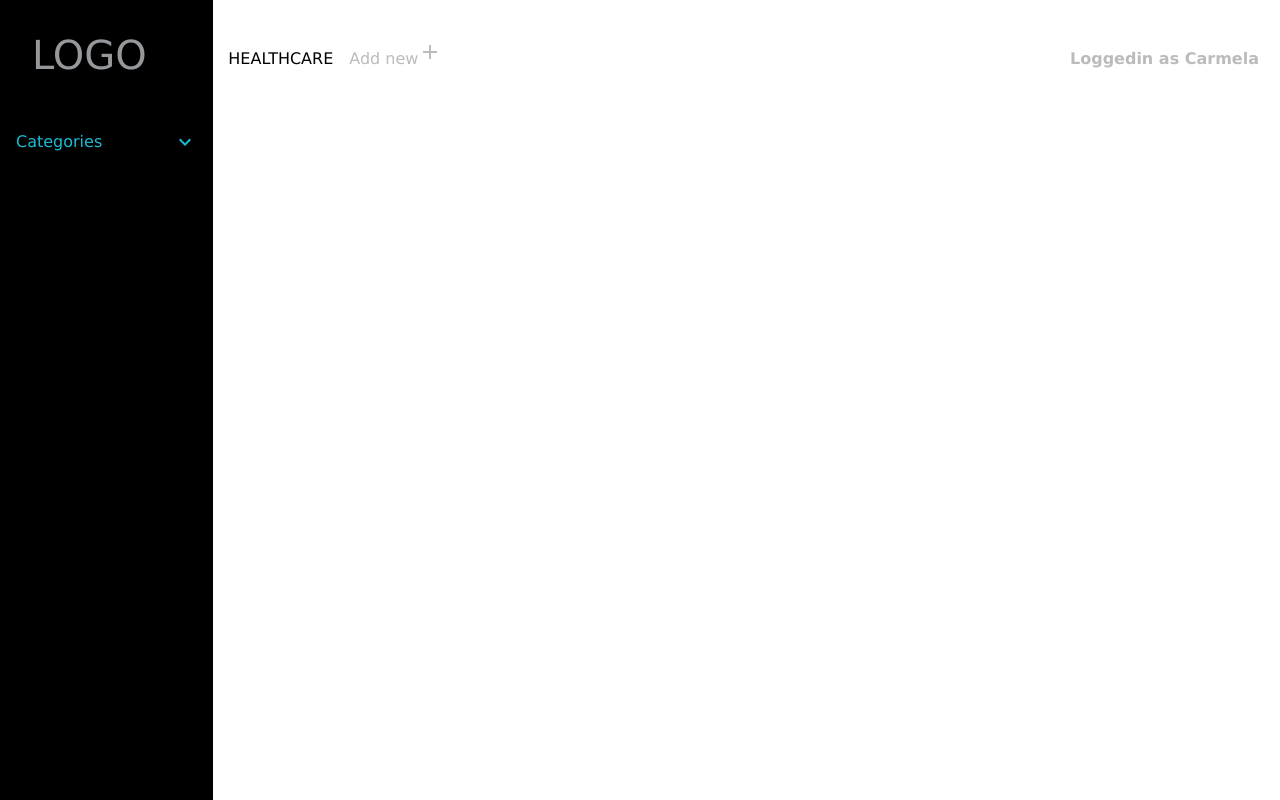
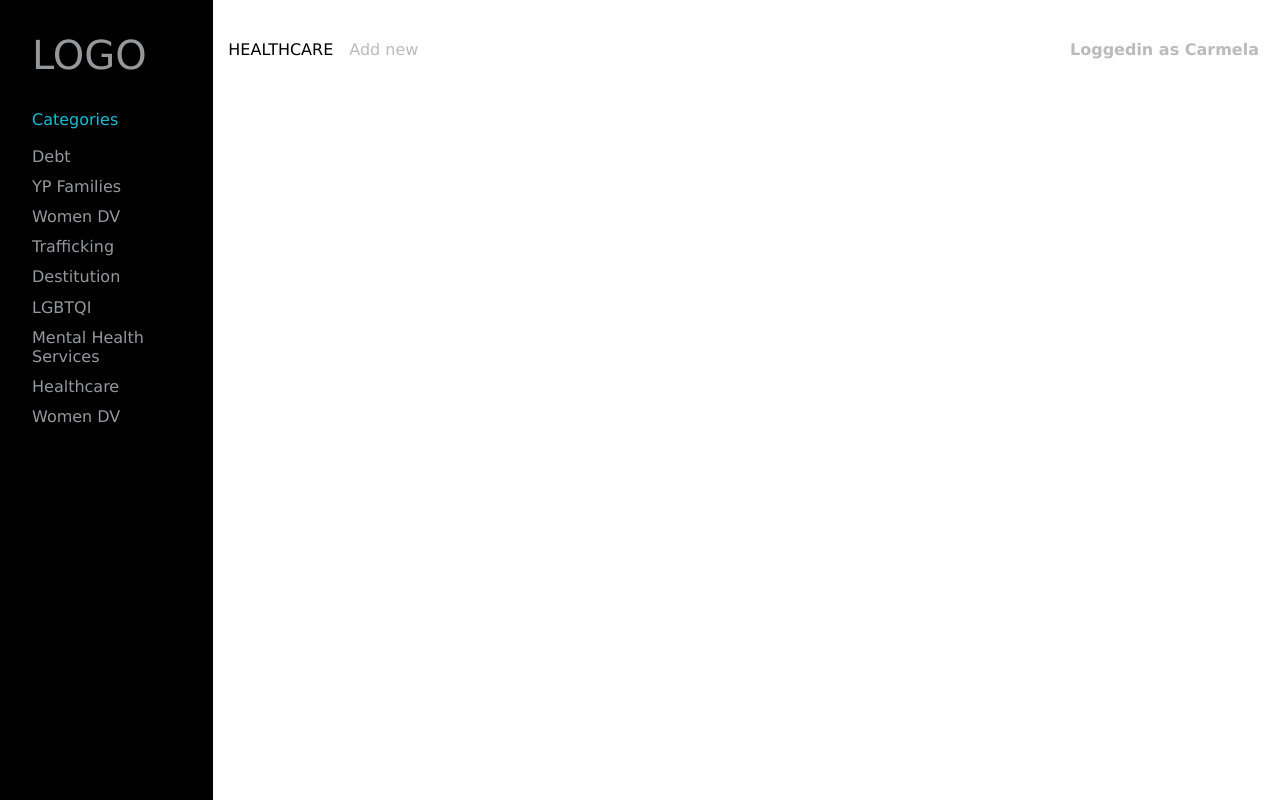
Before and after one commit to wonmaungthein/directory-of-services, a React (Create React App) app in the folder frontend/: page /healthcare in a window 1280 px wide. Both pictures are taken after a click on the element "Categories". Built offline with nearby package versions, Linux system fonts and the light colour scheme.

Commit message:
edit Categories design to fix material-ui issues and used index as file name for different components

```diff
--- a/frontend/src/App.js
+++ b/frontend/src/App.js
@@ -2,7 +2,7 @@ import React from "react";
 import { BrowserRouter as Router } from "react-router-dom";
 import MuiThemeProvider from "material-ui/styles/MuiThemeProvider";
 import SideBar from "./Components/SideBar/SideBar";
-import Home from './Components/Home/Home'
+import Home from './Components/Home/index'
 
 import "./App.css";
 
--- a/frontend/src/Components/Categories/Categories.js
+++ /dev/null
@@ -1,29 +0,0 @@
-import React from 'react';
-import { List, ListItem } from 'material-ui/List';
-import { Link } from "react-router-dom";
-import './categories.css'
-
-const Categories=() => (
-  <div>
-    <List className="categories">
-      <ListItem
-        className="category"
-        primaryText="Categories"
-        initiallyOpen={false}
-        nestedItems={[
-          <Link to="/debt">Debt</Link>,
-          <Link to="/ypfamilies">YP Families</Link>,
-          <Link to="/womendv">Women DV</Link>,
-          <Link to="/trafficking">Trafficking</Link>,
-          <Link to="/destitution">Destitution</Link>,
-          <Link to="/lgbtqi">LGBTQI</Link>,
-          <Link to="/mentalhealthservices">Mental Health Services</Link>,
-          <Link to="/healthcare">Healthcare</Link>,
-          <Link to="/womendv">Women DV</Link>
-        ]}
-      />
-    </List>
-
-  </div>
-);
-export default Categories
--- a/frontend/src/Components/Categories/categories.css
+++ b/frontend/src/Components/Categories/categories.css
@@ -1,17 +1,16 @@
-.categories svg{
-    color: #1abcd4  !important;
+.categories-title{
+    color: #1abcd4;
+    padding: 0 0 1em 2em;
+    display: block;
+    cursor: pointer;
 }
 .categories a{
     display: block;
     text-decoration: none;
-    padding: .2em .2em .2em 2em;
+    padding: .1em .2em .1em 2em;
     margin-bottom: .5em;
     color: #95999c;
 }
 .categories a:hover{
     background: #ddd;
 }
-.category{
-    margin-left: 15px;
-    color: #1abcd4 !important
-}
--- /dev/null
+++ b/frontend/src/Components/Categories/index.js
@@ -0,0 +1,44 @@
+import React, {Component} from 'react';
+import { Link } from "react-router-dom";
+import './categories.css'
+
+
+
+class Categories extends Component{
+  state = {
+    categoriesList: false
+  }
+
+    showListOfcategories = () => {
+      if (this.state.categoriesList) {
+        return <ul>
+          <li><Link to="/debt">Debt</Link></li>
+          <li><Link to="/ypfamilies">YP Families</Link></li>
+          <li><Link to="/womendv">Women DV</Link></li>
+          <li><Link to="/trafficking">Trafficking</Link></li>
+          <li><Link to="/destitution">Destitution</Link></li>
+          <li><Link to="/lgbtqi">LGBTQI</Link></li>
+          <li><Link to="/mentalhealthservices">Mental Health Services</Link></li>
+          <li><Link to="/healthcare">Healthcare</Link></li>
+          <li><Link to="/womendv">Women DV</Link></li>
+        </ul>
+      }
+    }
+
+  onClickChange = () => {
+    this.setState({
+      categoriesList: !this.state.categoriesList
+    })
+  }
+
+  render() {
+    return (
+      <div className="categories">
+        <span className="categories-title" onClick={this.onClickChange}>Categories</span>
+        {this.showListOfcategories()}
+      </div>
+    )
+  }
+}
+
+export default Categories
--- a/frontend/src/Components/Home/home.css
+++ b/frontend/src/Components/Home/home.css
@@ -16,7 +16,7 @@
 .main-nav .orgonaization-title .add-orgonaization-button{
     text-decoration: none;
     display: inline-block;
-    padding: 0 0 .6em 1em;
+    padding-left: 1em;
     color: #bbb;
 }
 .main-nav .add-orgnaization svg{
--- a/frontend/src/Components/Home/Home.js
+++ b/frontend/src/Components/Home/index.js
@@ -1,14 +1,14 @@
 import React from 'react';
-import ContentAdd from 'material-ui/svg-icons/content/add';
+//import ContentAdd from 'material-ui/svg-icons/content/add';
 import { Link } from "react-router-dom";
 import './home.css'
-
+//<ContentAdd className="button-icon" />
 const Home = () =>(
   <div>
     <div className="main-nav">
       <div className="orgonaization-title">
         <span>HEALTHCARE</span>
-        <Link to="/addOrgonaization" className="add-orgnaization"><span className="add-orgonaization-button">Add new</span><ContentAdd className="button-icon" /></Link>
+        <Link to="/addOrganisation" className="add-orgnaization"><span className="add-orgonaization-button">Add new</span></Link>
       </div>
       <div className="login-section">
         <h4>Loggedin as <strong>Carmela</strong></h4>
--- a/frontend/src/Components/SideBar/SideBar.js
+++ b/frontend/src/Components/SideBar/SideBar.js
@@ -1,6 +1,6 @@
 import React from "react";
 import { Link } from "react-router-dom";
-import Categories from "../Categories/Categories";
+import Categories from "../Categories/index";
 import "./side-bar.css";
 
 const SideBar = () => (
```
